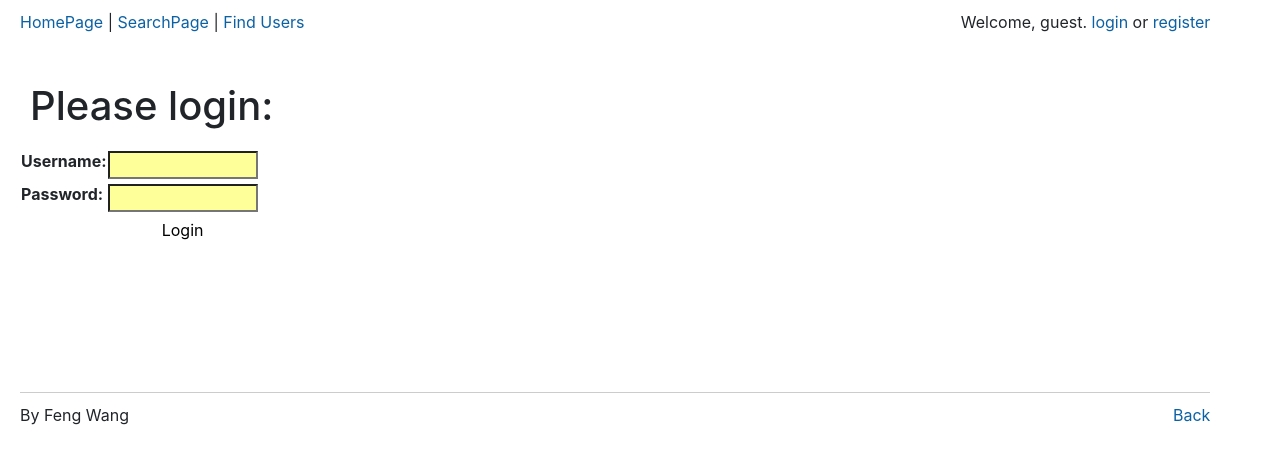
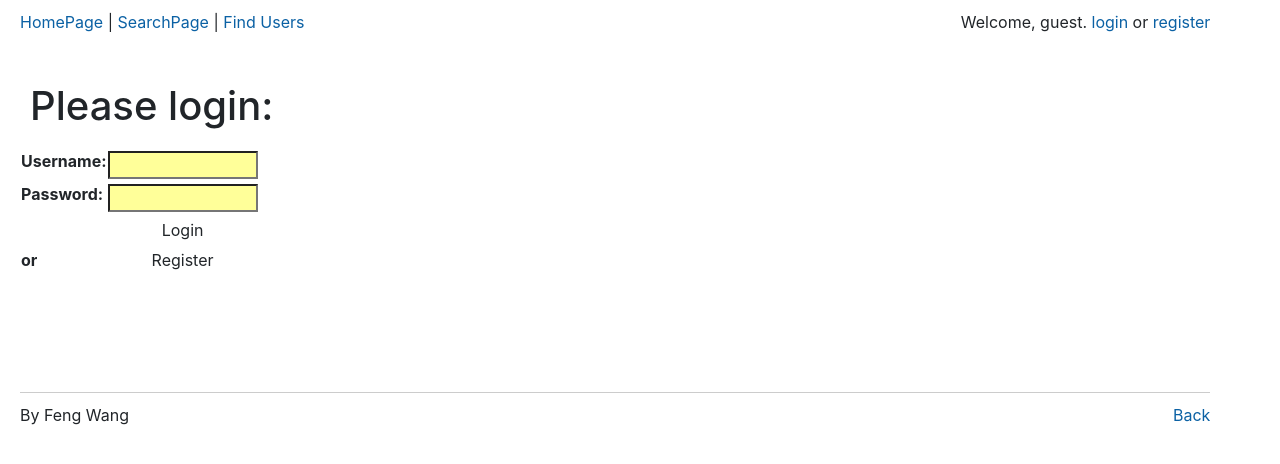
Before and after one commit to imwangf/fw3e11_msc_project, a Django app: page /accounts/login/?next=/accounts/users/ in a window 1280 px wide. Shown: the top 464 px of the page. Run offline with Django 3.2, Linux system fonts and the light colour scheme; parts of the project's set-up code (start-up, migrations or seed data) failed here and were passed over; some libraries are stand-ins or nearby versions.

Commit message:
0.6
improve user case

```diff
--- a/templates/accounts/login.html
+++ b/templates/accounts/login.html
@@ -25,7 +25,7 @@
         background: #ff9;
         width: 150px;
     }
-    #submit {
+    .btn {
         vertical-align: middle;
         background: none;
         border: none;
@@ -33,7 +33,7 @@
         font-size: 16px;
         padding: 2px 10px;
     }
-    #submit:hover {
+    .btn:hover {
         vertical-align: middle;
         background: none;
         border: none;
@@ -58,7 +58,12 @@
     {% csrf_token %}
     <table>
         {{ form.as_table }}
-        <tr><th>&nbsp;</th><td><input id="submit" type="submit" value="Login" /></td></tr>
+        <tr><th>&nbsp;</th>
+            <td><input class="btn" type="submit" value="Login" /></td>
+        </tr>
+        <tr><th>or</th>
+            <td><input class="btn" type="button" value="Register" onClick="location.href='/accounts/register/'"/></td>
+        </tr>
     </table>
 </form>
 {% endblock %}
--- a/templates/accounts/register.html
+++ b/templates/accounts/register.html
@@ -39,7 +39,7 @@
         background: #ff9;
         width: 150px;
     }
-    #submit {
+    .btn {
         vertical-align: middle;
         background: none;
         border: none;
@@ -47,7 +47,7 @@
         font-size: 16px;
         padding: 2px 10px;
     }
-    #submit:hover {
+    .btn:hover {
         vertical-align: middle;
         background: none;
         border: none;
@@ -72,7 +72,7 @@
     {% csrf_token %}
     <table class="register">
         {{ form.as_table }}
-        <tr><th>&nbsp;</th><td><input id="submit" type="submit" value="Create an account"></td></tr>
+        <tr><th>&nbsp;</th><td><input class="btn" type="submit" value="Create an account"></td></tr>
     </table>
 </form>
 {% endblock %}
```
Also changed, not shown: templates/index.html (+10 -0 lines).
